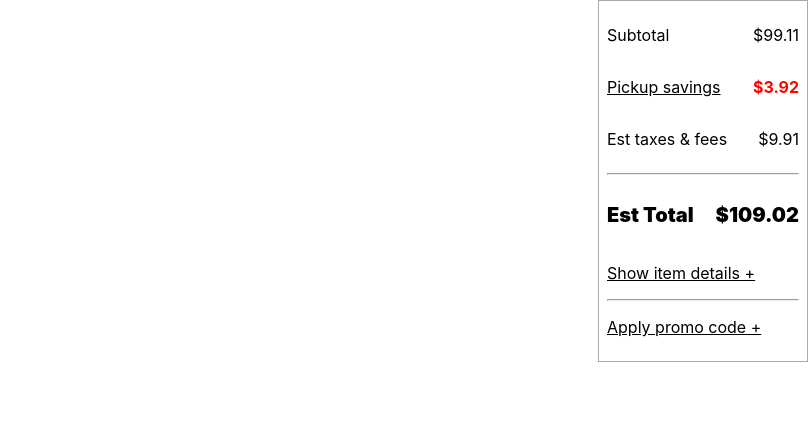
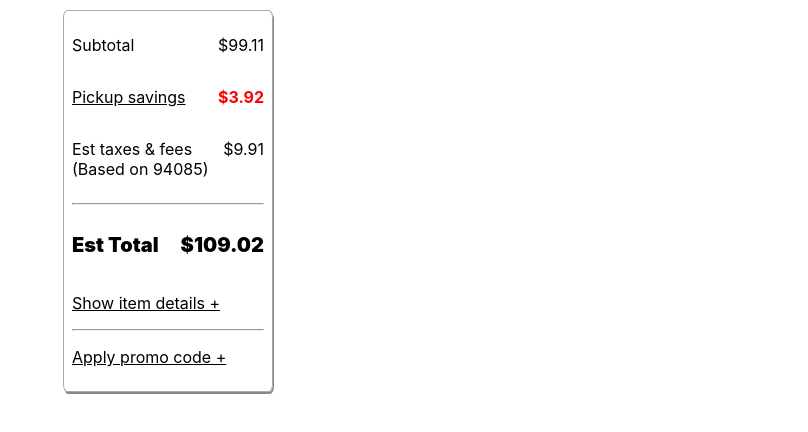
Before and after one commit to zacbennett/walmart, a React (Create React App) app: page / in a window 1280 px wide. Shown: the top 432 px of the page, without its empty margins (472-1280 px from the left). Built offline with nearby package versions, Linux system fonts and the light colour scheme.

Commit message:
final commit

```diff
--- a/src/App.js
+++ b/src/App.js
@@ -1,5 +1,5 @@
 import React, { Component } from 'react';
-import PriceSideBar from './PriceSideBar';
+import PriceSideBar from './Containers/PriceSideBar';
 import './App.css';
 
 class App extends Component {
--- a/src/ItemDetails.js
+++ b/src/Components/ItemDetails.js
@@ -7,7 +7,6 @@ class ItemDetails extends Component {
     return (
       <div className="ItemDetails">
         {listOfItems}
-
       </div>
     );
   }
--- a/src/PromoCode.js
+++ b/src/Components/PromoCode.js
@@ -27,6 +27,7 @@ class PromoCode extends Component {
           <input type="text" name="promoCode" onChange={this.handleChange} />
           <button onClick={this.handleClickPromoCode}>Apply</button>
         </form>
+        {this.props.error}
       </div>
     );
   }
--- a/src/PriceSideBar.css
+++ b/src/Containers/PriceSideBar.css
@@ -1,10 +1,13 @@
 .PriceSideBar{
   width: 15%;
   margin: 0 auto;
+  margin-top:10px;
   border: 1px solid darkgray;
   padding: 0.5em;
   text-align: left;
-  float: right;
+  box-shadow: 1px 2px #888888;
+  border-radius: 2%;
+
 }
 
 #price-info > div{
--- a/src/PriceSideBar.js
+++ b/src/Containers/PriceSideBar.js
@@ -1,8 +1,8 @@
 import React, { Component } from 'react';
-import PromoCode from './PromoCode';
-import ItemDetails from './ItemDetails';
+import PromoCode from '../Components/PromoCode';
+import ItemDetails from '../Components/ItemDetails';
 import './PriceSideBar.css';
-import { changePromoCode, addPromoCode } from './Containers/actionCreators';
+import { changePromoCode, addPromoCode } from './actionCreators';
 import { connect } from 'react-redux';
 
 class PriceSideBar extends Component {
@@ -30,7 +30,7 @@ class PriceSideBar extends Component {
 
     this.setState({ subtotal, taxes, estTotal });
   }
-
+  // When the state in the store changes, we need to check if we need to update the discount
   componentDidUpdate(prevProps) {
     if (prevProps.discount !== this.props.discount) {
       let estTotal = this.state.estTotal * (1 - this.props.discount);
@@ -41,7 +41,6 @@ class PriceSideBar extends Component {
   handleClickShowPromoCode() {
     this.setState(state => ({ showPromoCode: !state.showPromoCode }));
   }
-
   handleClickItemDetail() {
     this.setState(state => ({ showItemDetails: !state.showItemDetails }));
   }
@@ -78,7 +77,10 @@ class PriceSideBar extends Component {
             </div>
           </div>
           <div>
-            <p>Est taxes & fees</p>
+            <p>Est taxes & fees
+              <br/>
+              (Based on 94085)
+            </p>
             <p>${this.state.taxes}</p>
           </div>
           <hr />
@@ -107,6 +109,7 @@ class PriceSideBar extends Component {
           <PromoCode
             changePromoCode={this.changePromoCode}
             addPromoCode={this.addPromoCode}
+            error={this.props.error}
           />
         )}
       </div>
@@ -115,10 +118,9 @@ class PriceSideBar extends Component {
 }
 
 function mapStateToProps(state) {
-  return { items: state.items, discount: state.discount };
+  return { items: state.items, discount: state.discount, error: state.error };
 }
 
-// Replace null with actions you want to dispatch in {}
 export default connect(
   mapStateToProps,
   { changePromoCode, addPromoCode }
--- a/src/Containers/rootReducer.js
+++ b/src/Containers/rootReducer.js
@@ -25,16 +25,13 @@ function rootReducer(
   },
   action
 ) {
-  console.log('reducer ran; state & action:', state, action);
 
   switch (action.type) {
     case ADD_PROMO_CODE_SUCCESS:
-      console.log('in the root reducer, success!')
-      return {...state, loading: false, discount: action.discount}
+      return {...state, loading: false, discount: action.discount, error: ''}
     case CHANGE_PROMO_CODE:
       return {...state, promoCode: action.code}
     case ADD_PROMO_CODE_INVALID:
-      console.log('NAH BRO')
       return {...state, loading: false, error: 'Promo Code Invalid'}
     case ADD_PROMO_CODE:
       return {...state,loading: true };
```
Also changed, not shown: src/Containers/actionCreators.js (+6 -1 lines), src/Containers/saga.js (+2 -6 lines), src/Components/ItemCard.css (renamed from src/ItemCard.css), src/Components/ItemCard.js (renamed from src/ItemCard.js), src/Components/PromoCode.css (renamed from src/PromoCode.css).
